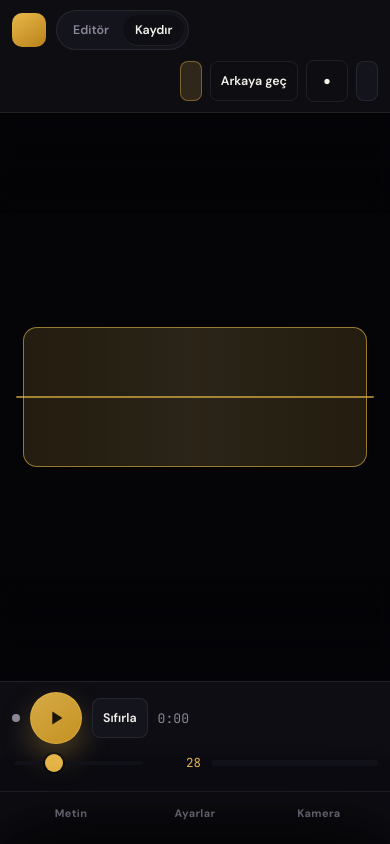
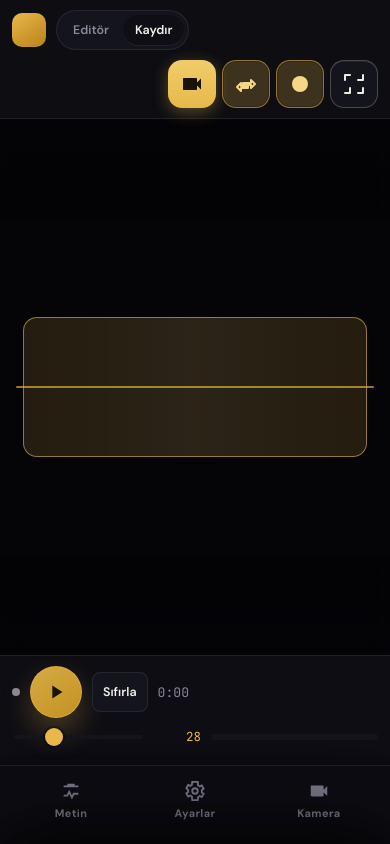
Before and after one commit to labetalfa/tele-promter, a plain HTML site: page index.html in a window 390 px wide. Drawn offline with Linux system fonts and the light colour scheme.

Commit message:
bug fixes

```diff
--- a/index.html
+++ b/index.html
@@ -57,6 +57,9 @@
     }
     .tabs button[aria-selected="true"]{background:var(--panel);color:var(--text);box-shadow:0 1px 0 rgba(255,255,255,.05)}
     .head-actions{margin-left:auto;display:flex;align-items:center;gap:8px;flex-wrap:wrap}
+    .head-ico{width:22px;height:22px;flex-shrink:0;display:block;pointer-events:none}
+    .head-ico.stroke{fill:none;stroke:currentColor;stroke-width:2;stroke-linecap:round;stroke-linejoin:round}
+    /* Mobil: ikonları her zaman görünür tut, yazı yerine dokunmatik kare düğme */
     .btn{
       display:inline-flex;align-items:center;justify-content:center;gap:8px;
       padding:9px 12px;border-radius:10px;border:1px solid var(--line);
@@ -204,6 +207,16 @@
       display:flex;align-items:center;justify-content:center;height:100%;font-size:.75rem;color:var(--muted);padding:8px;text-align:center;
     }
     .chip.small-chip{padding:8px;font-size:.9rem;line-height:1;justify-content:center;min-height:40px;border-radius:10px}
+    /* Mobil: sahne üstünde kamera ön↔arka (sadece kamera açıkken görünür) */
+    .cam-switch-fab{
+      display:none;position:absolute;z-index:35;right:max(12px,env(safe-area-inset-right));
+      bottom:calc(132px + env(safe-area-inset-bottom));align-items:center;justify-content:center;flex-direction:column;gap:2px;
+      width:62px;padding:10px 6px;border-radius:16px;cursor:pointer;
+      border:2px solid var(--accent);background:rgba(8,8,12,.92);color:var(--accent);
+      box-shadow:0 8px 28px rgba(0,0,0,.55);-webkit-backdrop-filter:blur(10px);backdrop-filter:blur(10px);touch-action:manipulation;
+    }
+    .cam-switch-fab svg{width:26px;height:26px;display:block;fill:none;stroke:currentColor;stroke-width:2;stroke-linecap:round}
+    .cam-switch-fab .fab-cap{font-size:.58rem;font-weight:700;letter-spacing:.02em;line-height:1;text-align:center;color:var(--text);max-width:100%}
 
     /* Transport */
     .transport{
@@ -236,6 +249,8 @@
       align-items:center;gap:4px;padding:8px 4px;border-radius:12px;font-weight:700;font-size:.68rem;letter-spacing:.04em;
     }
     .mobile-bar button[data-active="true"]{color:var(--accent);background:var(--elev)}
+    .mobile-bar .mb-ico{width:22px;height:22px;flex-shrink:0;opacity:.9}
+    .mobile-bar button[data-active="true"] .mb-ico{opacity:1}
 
     /* Sheets */
     .sheet-backdrop{
@@ -280,8 +295,18 @@
       .app-body .panel{display:none!important}
       .mobile-bar{display:flex}
       .transport .meta{display:none}
-      .head-actions .btn .lbl{display:none}
-      .head-actions #btn-flip-cam-head .flip-lbl{display:inline}
+      .head-actions{margin-left:auto;gap:6px}
+      .head-actions .btn .lbl{display:none!important}
+      .head-actions .btn{padding:10px;width:48px;height:48px;border-radius:14px;min-height:unset;min-width:unset}
+      .head-actions .btn .head-ico{width:24px;height:24px;margin:0}
+      .head-actions .btn.small.primary{background:linear-gradient(180deg,#f0cd6a,var(--accent));border:none;color:#1a1406;box-shadow:0 4px 16px rgba(232,184,74,.35)}
+      .head-actions .btn.small.primary .head-ico{fill:#1a1406;stroke:none}
+      .head-actions .btn.small.ghost{border-color:rgba(232,184,74,.5);background:rgba(232,184,74,.22);color:#f5d78a;box-shadow:inset 0 0 0 1px rgba(0,0,0,.2)}
+      #btn-fs{background:var(--elev);border-color:rgba(255,255,255,.22);color:#f0ebe0;box-shadow:inset 0 1px 0 rgba(255,255,255,.06)}
+      /* Kayıt: net kırmızı daire ikon */
+      #btn-rec-top:not([hidden]){background:rgba(255,92,92,.15);border-color:rgba(255,92,92,.55);color:#ff8a8a}
+      /* Yüzen kamera çevir */
+      .cam-switch-fab:not([hidden]){display:flex}
       .tabs button{padding:7px 12px;font-size:.78rem}
     }
     @media (max-width:520px){
@@ -301,14 +326,22 @@
       <button type="button" role="tab" id="tab-prompter" aria-selected="false" data-tab="prompter">Kaydır</button>
     </div>
     <div class="head-actions">
-      <button type="button" class="btn small primary" id="btn-cam-top" aria-pressed="false">
+      <button type="button" class="btn small primary" id="btn-cam-top" aria-pressed="false" title="Kamerayı aç veya kapat" aria-label="Kamerayı aç veya kapat">
+        <svg class="head-ico" viewBox="0 0 24 24" aria-hidden="true"><path fill="currentColor" d="M17 10.5V7c0-.55-.45-1-1-1H4c-.55 0-1 .45-1 1v10c0 .55.45 1 1 1h12c.55 0 1-.45 1-1v-3.5l4 4v-11l-4 4z"/></svg>
         <span class="lbl">Kamera</span>
       </button>
-      <button type="button" class="btn small ghost" id="btn-flip-cam-head" hidden title="Ön / arka kamera geçişi" aria-label="Ön veya arka kameraya geç">
-        <span class="lbl flip-lbl">Arka</span>
+      <button type="button" class="btn small ghost" id="btn-flip-cam-head" hidden title="Ön / arka kamera" aria-label="Ön veya arka kameraya geç">
+        <svg class="head-ico stroke" viewBox="0 0 24 24" aria-hidden="true"><path d="M6.99 11L3 15l3.99 4v-3H14v-2H6.99zM17 13h-8.01v-2H17V8l3.99 4L17 16z"/></svg>
+        <span class="lbl flip-lbl">Çevir</span>
       </button>
-      <button type="button" class="btn small ghost icon-only" id="btn-rec-top" aria-label="Kayıt" aria-pressed="false" hidden>●</button>
-      <button type="button" class="btn small" id="btn-fs" aria-pressed="false" title="Tam ekran (F)"><span class="lbl">Tam ekran</span></button>
+      <button type="button" class="btn small ghost icon-only" id="btn-rec-top" aria-label="Kayıt başlat veya durdur" aria-pressed="false" hidden title="Kayıt">
+        <svg class="head-ico" viewBox="0 0 24 24" aria-hidden="true"><circle cx="12" cy="12" r="8" fill="currentColor"/></svg>
+        <span class="lbl" style="display:none">Kayıt</span>
+      </button>
+      <button type="button" class="btn small" id="btn-fs" aria-pressed="false" title="Tam ekran (F)" aria-label="Tam ekran">
+        <svg class="head-ico stroke" viewBox="0 0 24 24" aria-hidden="true"><path d="M8 3H3v5M21 3v5h-5M3 21h5v-5M16 21h5v-5"/></svg>
+        <span class="lbl">Tam ekran</span>
+      </button>
     </div>
   </header>
 
@@ -349,6 +382,10 @@
           <video id="pipVideo" muted playsinline autoplay></video>
           <div class="ph" id="pipPh">Kamera bağlanıyor…</div>
         </div>
+        <button type="button" class="cam-switch-fab" id="mob-flip-cam-fab" hidden aria-label="Ön veya arka kamera seç">
+          <svg viewBox="0 0 24 24"><path d="M6.99 11L3 15l3.99 4v-3H14v-2H6.99zM17 13h-8.01v-2H17V8l3.99 4L17 16z"/></svg>
+          <span class="fab-cap">Ön ↔ Arka</span>
+        </button>
       </div>
 
       <div class="transport" id="transport">
@@ -384,9 +421,18 @@
   </div>
 
   <nav class="mobile-bar" id="mobileBar" aria-label="Mobil kısayollar">
-    <button type="button" data-sheet="editor">Metin</button>
-    <button type="button" data-sheet="settings">Ayarlar</button>
-    <button type="button" data-sheet="cam">Kamera</button>
+    <button type="button" data-sheet="editor">
+      <svg class="mb-ico" viewBox="0 0 24 24" fill="none" stroke="currentColor" stroke-width="2" aria-hidden="true"><path d="M4 17h4l2-4 3 6 2-4h5"/><path d="M4 7h16M9 7V5h6v2"/></svg>
+      <span>Metin</span>
+    </button>
+    <button type="button" data-sheet="settings">
+      <svg class="mb-ico" viewBox="0 0 24 24" fill="none" stroke="currentColor" stroke-width="2" aria-hidden="true"><circle cx="12" cy="12" r="3"/><path d="M19.4 13a7.9 7.9 0 000-2l2-1.5-2-3.5-2.3 1a8 8 0 00-1.7-1L15 2h-6l-.4 3.4a8 8 0 00-1.7 1l-2.3-1-2 3.5L4.6 11a7.9 7.9 0 000 2l-2 1.5 2 3.5 2.3-1a8 8 0 001.7 1L9 22h6l.4-3.4a8 8 0 001.7-1l2.3 1 2-3.5-2-1.5z"/></svg>
+      <span>Ayarlar</span>
+    </button>
+    <button type="button" data-sheet="cam">
+      <svg class="mb-ico" viewBox="0 0 24 24" aria-hidden="true"><path fill="currentColor" d="M17 10.5V7c0-.55-.45-1-1-1H4c-.55 0-1 .45-1 1v10c0 .55.45 1 1 1h12c.55 0 1-.45 1-1v-3.5l4 4v-11l-4 4z"/></svg>
+      <span>Kamera</span>
+    </button>
   </nav>
 
   <div class="sheet-backdrop" id="sheetBackdrop" hidden></div>
@@ -528,6 +574,7 @@
       btnFlipHead: $('#btn-flip-cam-head'),
       btnRecTop: $('#btn-rec-top'),
       btnFs: $('#btn-fs'),
+      mobFlipFab: $('#mob-flip-cam-fab'),
     };
 
     function toast(msg) {
@@ -791,12 +838,23 @@
     }
 
     function updateCamFlipHeadUi() {
-      if (!els.btnFlipHead) return;
-      els.btnFlipHead.hidden = !state.camOn;
-      const lbl = els.btnFlipHead.querySelector('.flip-lbl');
-      if (lbl) lbl.textContent = state.facing === 'user' ? 'Arkaya geç' : 'Öne geç';
-      els.btnFlipHead.title =
-        state.facing === 'user' ? 'Arka kameraya geç' : 'Ön (selfie) kameraya geç';
+      const tip = state.facing === 'user' ? 'Arka kameraya geç' : 'Ön (selfie) kameraya geç';
+      const shortNext = state.facing === 'user' ? 'Arkaya geç' : 'Öne geç';
+      const show = state.camOn;
+      if (els.btnFlipHead) {
+        els.btnFlipHead.hidden = !show;
+        const lbl = els.btnFlipHead.querySelector('.flip-lbl');
+        if (lbl) lbl.textContent = shortNext;
+        els.btnFlipHead.title = tip;
+        els.btnFlipHead.setAttribute('aria-label', tip);
+      }
+      if (els.mobFlipFab) {
+        els.mobFlipFab.hidden = !show;
+        const cap = els.mobFlipFab.querySelector('.fab-cap');
+        if (cap) cap.textContent = shortNext;
+        els.mobFlipFab.title = tip;
+        els.mobFlipFab.setAttribute('aria-label', tip);
+      }
     }
 
     function setCamLayout(layout) {
@@ -1657,6 +1715,8 @@
       els.btnRecTop.addEventListener('click', toggleRec);
       if (els.btnFlipHead)
         els.btnFlipHead.addEventListener('click', () => void flipCam());
+      if (els.mobFlipFab)
+        els.mobFlipFab.addEventListener('click', () => void flipCam());
       els.btnFs.addEventListener('click', goFullscreen);
 
       els.speed.addEventListener('input', () => {
@@ -1731,6 +1791,7 @@
       /* Manual scroll drag on stage while paused */
       els.stage.addEventListener('pointerdown', (e) => {
         if (e.target.closest('.pip')) return;
+        if (e.target.closest('.cam-switch-fab')) return;
         if (state.playing || state.countdown) return;
         state.manualDrag = true;
         state.dragStartY = e.clientY;
```
